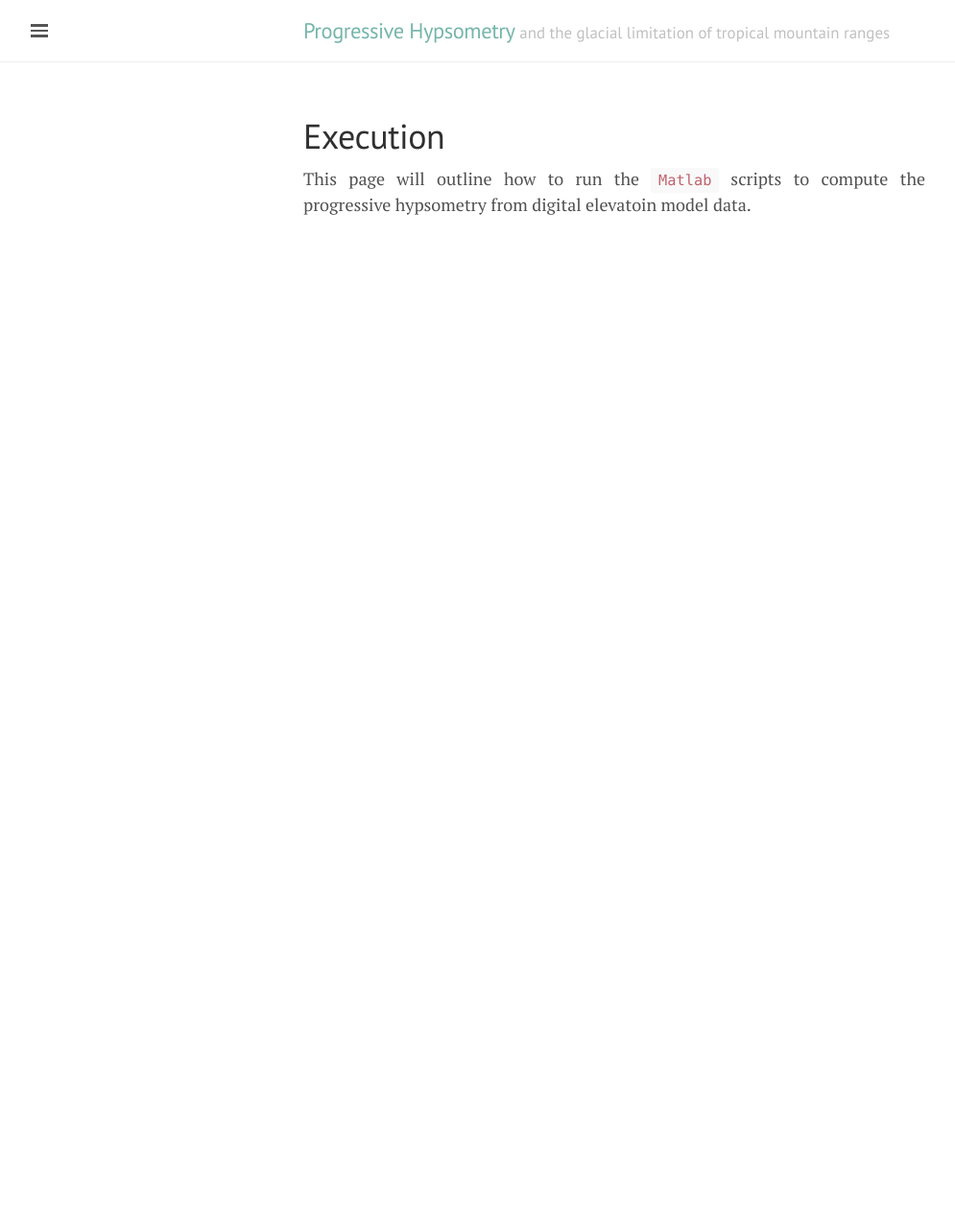
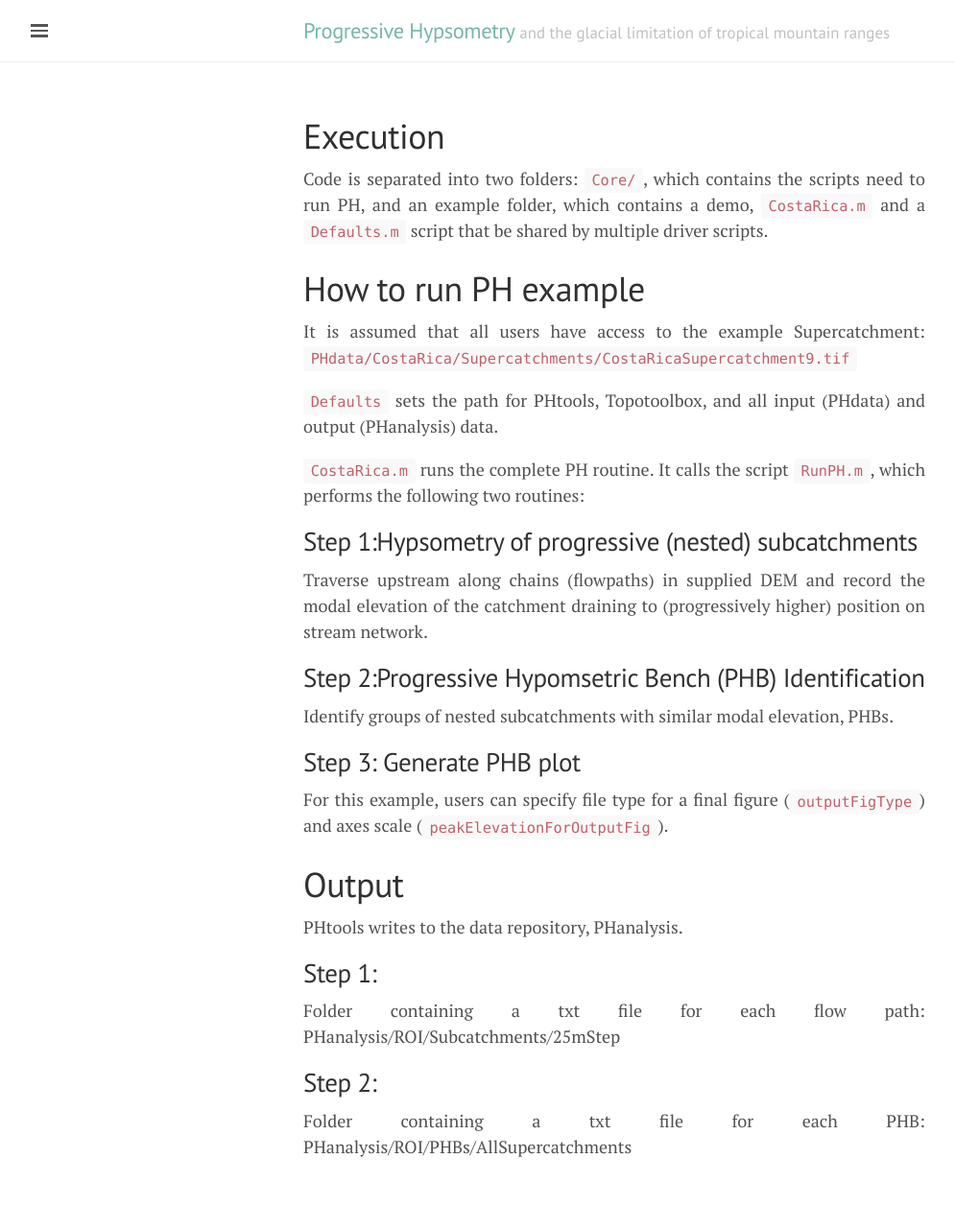
Before and after one commit to mcunningham917/PHdoc, a Jekyll site: the page built from Execution.md, in a window 1280 px wide. Shown: the whole page at 96% size, without its empty margins (0-995 px from the left). Built offline with Jekyll 4.4.1, drawn with Linux system fonts in a browser that asks for light colours; before the commit the page ends 900 px from its top, so only the background shows below that.

Commit message:
Basic info update

```diff
--- a/Execution.md
+++ b/Execution.md
@@ -4,5 +4,33 @@ title: Execution
 lc_title: execution
 ---
 
-This page will outline how to run the `Matlab` scripts to compute the
-progressive hypsometry from digital elevatoin model data.
+Code is separated into two folders: `Core/`, which contains the scripts need to run PH, and an example folder, which contains a demo, `CostaRica.m` and a `Defaults.m` script that be shared by multiple driver scripts.
+
+# How to run PH example
+
+It is assumed that all users have access to the example Supercatchment: `PHdata/CostaRica/Supercatchments/CostaRicaSupercatchment9.tif`
+
+`Defaults` sets the path for PHtools, Topotoolbox, and all input (PHdata) and output (PHanalysis) data.
+
+`CostaRica.m` runs the complete PH routine. It calls the script `RunPH.m`, which performs the following two routines:
+
+## Step 1:Hypsometry of progressive (nested) subcatchments
+
+Traverse upstream along chains (flowpaths) in supplied DEM and record the modal elevation of the catchment draining to (progressively higher) position on stream network.
+
+## Step 2:Progressive Hypomsetric Bench (PHB) Identification
+
+Identify groups of nested subcatchments with similar modal elevation, PHBs.
+
+## Step 3: Generate PHB plot
+
+For this example, users can specify file type for a final figure (`outputFigType`) and axes scale (`peakElevationForOutputFig`).
+
+# Output
+
+PHtools writes to the data repository, PHanalysis.
+
+## Step 1:
+Folder containing a txt file for each flow path: PHanalysis/ROI/Subcatchments/25mStep
+## Step 2:
+Folder containing a txt file for each PHB: PHanalysis/ROI/PHBs/AllSupercatchments
```
